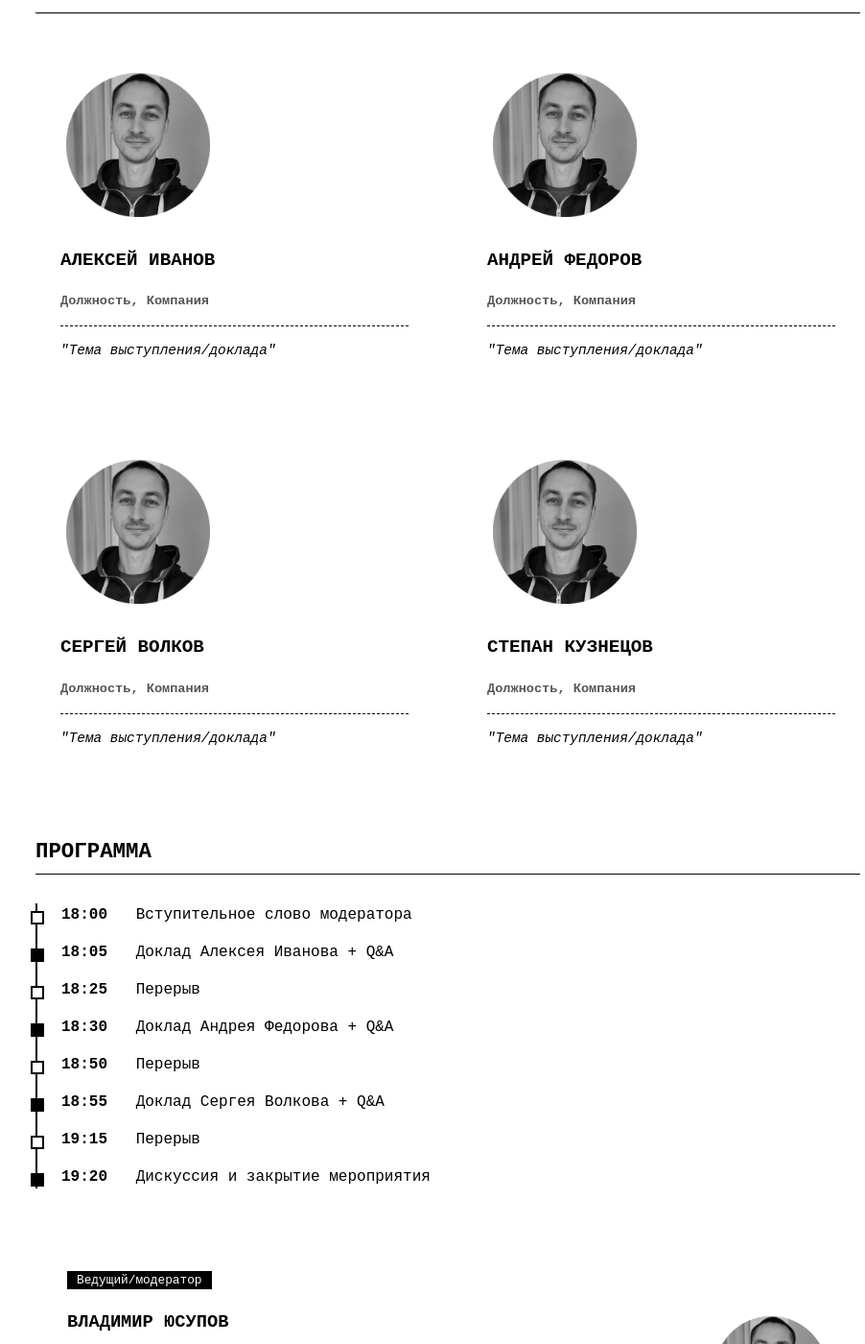
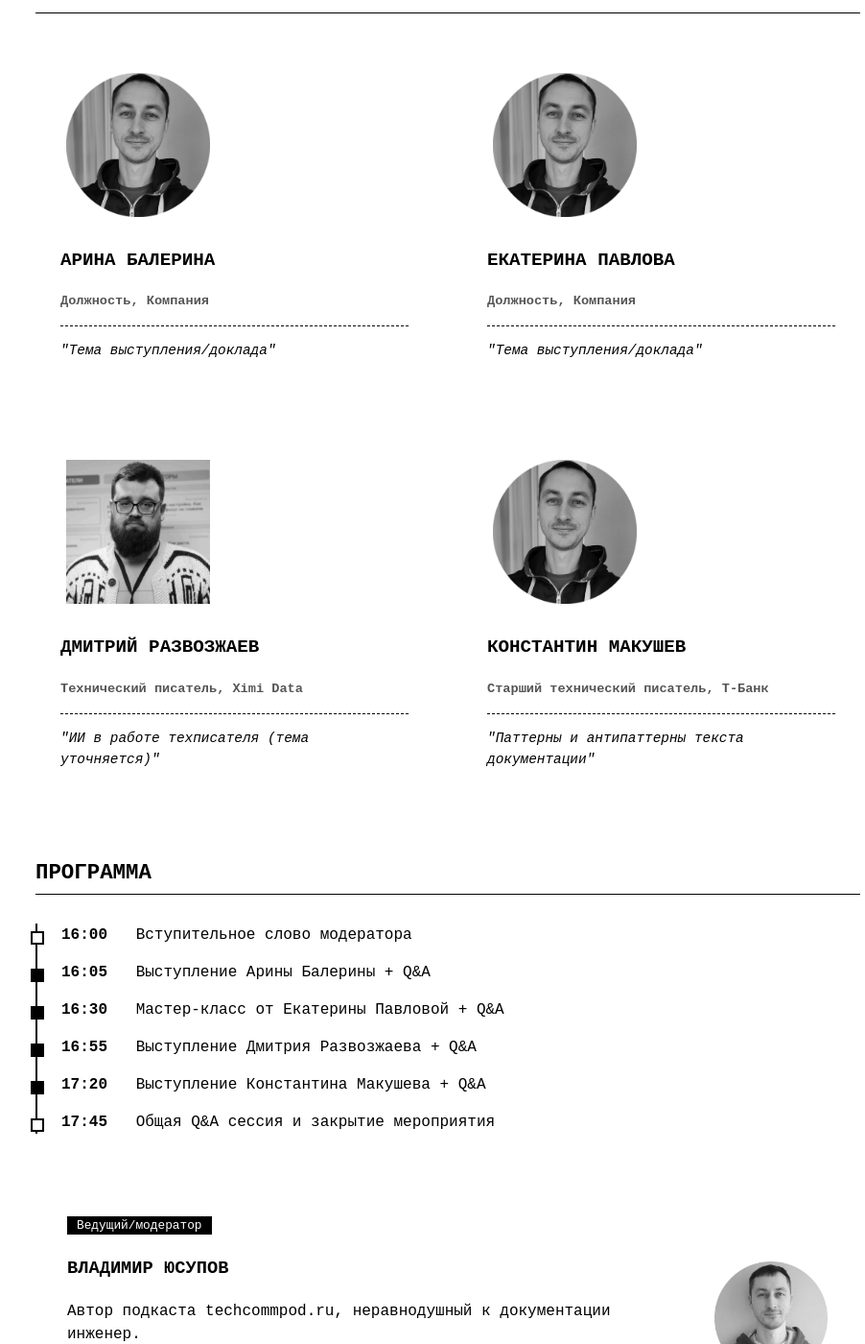
Before and after one commit to techwritex/techcommpod, a Jekyll site: the page built from meetup.md, in a window 1280 px wide and 1400 px high, scrolled down 664 px. Shown: the whole window at 96% size, without its empty margins (173-1075 px from the left). Built offline with Jekyll 4.4.1, drawn with Linux system fonts in a browser that asks for light colours; some of the changed text lies outside the part shown.

Commit message:
meetup page partners section update

```diff
--- a/_layouts/meetup.html
+++ b/_layouts/meetup.html
@@ -522,12 +522,10 @@
                     <!-- <p>> ОРГАНИЗАТОР: Подкаст techcommpod.ru</p> -->
                     <p>Митап для тех, кто находится в начале пути по выстраиванию коммуникаций между сложными технологическими решениями и их пользователями.</p>
                     <p>Вы получите обзор карьерного трека, поучаствуете в мастер-классе по оформлению портфолио, а также узнаете, как использовать ИИ для повышения эффективности своей работы.</p>
-                    <!-- <p>Данный митап создан для начинающих специалистов, которые выстраивает коммуникации между сложными технологическими решениями и их пользователями.</p>
-                    <p>Вас ждут три прикладных кейса от экспертов индустрии, а также сессия вопросов и ответов.</p> -->
                 </div>
                 <div class="meta-info">
-                    <div class="meta-box"><strong>ДАТА:</strong> 23 АПРЕЛЯ 2026</div>
-                    <div class="meta-box"><strong>ВРЕМЯ:</strong> 18:00 (МСК)</div>
+                    <div class="meta-box"><strong>ДАТА:</strong> 22 АПРЕЛЯ 2026</div>
+                    <div class="meta-box"><strong>ВРЕМЯ:</strong> 16:00 (МСК)</div>
                     <div class="meta-box"><strong>МЕСТО:</strong> ONLINE</div>
                     <div class="meta-box">
                         <!-- style="color: #d00; border-bottom: 1px dashed #d00;" -->
@@ -574,38 +572,38 @@
             <div class="speaker-grid">
                 <div class="speaker-card" data-id="01">
                     <div class="img-wrapper">
-                        <img src="https://techcommpod.ru/assets/images/vladimir-yusupov-techwritexru.jpeg" alt="Спикер 1" class="speaker-img">
+                        <img src="https://techcommpod.ru/assets/images/vladimir-yusupov-techwritexru.jpeg" alt="Арина Балерина" class="speaker-img">
                     </div>
-                    <h3>АЛЕКСЕЙ ИВАНОВ</h3>
+                    <h3>АРИНА БАЛЕРИНА</h3>
                     <p class="role">Должность, Компания</p>
                     <p class="topic">"Тема выступления/доклада"</p>
                 </div>
 
                 <div class="speaker-card" data-id="02">
                     <div class="img-wrapper">
-                        <img src="https://techcommpod.ru/assets/images/vladimir-yusupov-techwritexru.jpeg" alt="Спикер 2" class="speaker-img">
+                        <img src="https://techcommpod.ru/assets/images/vladimir-yusupov-techwritexru.jpeg" alt="Екатерина Павлова" class="speaker-img">
                     </div>
-                    <h3>АНДРЕЙ ФЕДОРОВ</h3>
+                    <h3>ЕКАТЕРИНА ПАВЛОВА</h3>
                     <p class="role">Должность, Компания</p>
                     <p class="topic">"Тема выступления/доклада"</p>
                 </div>
 
                 <div class="speaker-card" data-id="03">
                     <div class="img-wrapper">
-                        <img src="https://techcommpod.ru/assets/images/vladimir-yusupov-techwritexru.jpeg" alt="Спикер 3" class="speaker-img">
+                        <img src="https://techcommpod.ru/assets/images/meetup/dmitry-razvozzhaev.jpeg" alt="Дмитрий Развозжаев" class="speaker-img">
                     </div>
-                    <h3>СЕРГЕЙ ВОЛКОВ</h3>
-                    <p class="role">Должность, Компания</p>
-                    <p class="topic">"Тема выступления/доклада"</p>
+                    <h3>ДМИТРИЙ РАЗВОЗЖАЕВ</h3>
+                    <p class="role">Технический писатель, Ximi Data</p>
+                    <p class="topic">"ИИ в работе техписателя (тема уточняется)"</p>
                 </div>
 
                 <div class="speaker-card" data-id="04">
                     <div class="img-wrapper">
-                        <img src="https://techcommpod.ru/assets/images/vladimir-yusupov-techwritexru.jpeg" alt="Спикер 4" class="speaker-img">
+                        <img src="https://techcommpod.ru/assets/images/vladimir-yusupov-techwritexru.jpeg" alt="Константин Макушев" class="speaker-img">
                     </div>
-                    <h3>СТЕПАН КУЗНЕЦОВ</h3>
-                    <p class="role">Должность, Компания</p>
-                    <p class="topic">"Тема выступления/доклада"</p>
+                    <h3>КОНСТАНТИН МАКУШЕВ</h3>
+                    <p class="role">Старший технический писатель, Т-Банк</p>
+                    <p class="topic">"Паттерны и антипаттерны текста документации"</p>
                 </div>
             </div>
         </section>
@@ -615,36 +613,40 @@
             <h2 class="section-title">ПРОГРАММА</h2>
             <div class="timeline">
                 <div class="timeline-item">
-                    <span class="time">18:00</span>
+                    <span class="time">16:00</span>
                     <span class="activity">Вступительное слово модератора</span>
                 </div>
                 <div class="timeline-item highlight">
-                    <span class="time">18:05</span>
-                    <span class="activity">Доклад Алексея Иванова + Q&A</span>
+                    <span class="time">16:05</span>
+                    <span class="activity">Выступление Арины Балерины + Q&A</span>
+                </div>
+                <!-- <div class="timeline-item">
+                    <span class="time">16:25</span>
+                    <span class="activity">Перерыв</span>
+                </div> -->
+                <div class="timeline-item highlight">
+                    <span class="time">16:30</span>
+                    <span class="activity">Мастер-класс от Екатерины Павловой + Q&A</span>
+                </div>
+                <!-- <div class="timeline-item">
+                    <span class="time">16:55</span>
+                    <span class="activity">Перерыв</span>
+                </div> -->
+                <div class="timeline-item highlight">
+                    <span class="time">16:55</span>
+                    <span class="activity">Выступление Дмитрия Развозжаева + Q&A</span>
+                </div>
+                <!-- <div class="timeline-item">
+                    <span class="time">19:15</span>
+                    <span class="activity">Перерыв</span>
+                </div> -->
+                <div class="timeline-item highlight">
+                    <span class="time">17:20</span>
+                    <span class="activity">Выступление Константина Макушева + Q&A</span>
                 </div>
                 <div class="timeline-item">
-                    <span class="time">18:25</span>
-                    <span class="activity">Перерыв</span>
-                </div>
-                <div class="timeline-item highlight">
-                    <span class="time">18:30</span>
-                    <span class="activity">Доклад Андрея Федорова + Q&A</span>
-                </div>
-                <div class="timeline-item">
-                    <span class="time">18:50</span>
-                    <span class="activity">Перерыв</span>
-                </div>
-                <div class="timeline-item highlight">
-                    <span class="time">18:55</span>
-                    <span class="activity">Доклад Сергея Волкова + Q&A</span>
-                </div>
-                <div class="timeline-item">
-                    <span class="time">19:15</span>
-                    <span class="activity">Перерыв</span>
-                </div>
-                <div class="timeline-item highlight">
-                    <span class="time">19:20</span>
-                    <span class="activity">Дискуссия и закрытие мероприятия</span>
+                    <span class="time">17:45</span>
+                    <span class="activity">Общая Q&A сессия и закрытие мероприятия</span>
                 </div>
             </div>
         </section>
@@ -658,7 +660,7 @@
                     <p>Автор подкаста techcommpod.ru, неравнодушный к документации инженер.</p>
                     <p class="description">Поможет спикерам раскрыть темы, а слушателям и зрителям - получить ответы на интересующие вопросы.</p>
                 </div>
-                <img src="https://techcommpod.ru/assets/images/vladimir-yusupov-techwritexru.jpeg" alt="Модератор" class="mod-img">
+                <img src="https://techcommpod.ru/assets/images/vladimir-yusupov.png" alt="Владимир Юсупов" class="mod-img">
             </div>
         </section>
 
@@ -687,27 +689,26 @@
                 <div class="partner-item">
                     <div class="partner-header">
                         <div class="partner-logo-box">
-                            <!-- Замените URL на реальный логотип в формате SVG или PNG -->
-                            <img src="https://techcommpod.ru/assets/images/techcommpod_logo.jpeg" alt="Logo 001" class="partner-logo">
+                            <img src="https://techcommpod.ru/assets/images/meetup/parawriter_logo.jpg" alt="Parawriter" class="partner-logo">
                         </div>
                         <!-- <div class="partner-meta">ID_REF: 001_COMMUNITY</div> -->
                     </div>
-                    <h3>ТЕХПИСАТЕЛИ_РФ</h3>
-                    <p>Крупнейшее сообщество технических писателей в СНГ. Обмен опытом и база знаний.</p>
-                    <a href="#" class="partner-link">[ ПОСЕТИТЬ_РЕСУРС ]</a>
+                    <h3>Parawriter</h3>
+                    <p>Канал технического писателя о текстах, работе в айти и ещё о чём-нибудь.</p>
+                    <a href="https://t.me/parawriter" class="partner-link">[ ПОДПИСАТЬСЯ ]</a>
                 </div>
 
                 <!-- Партнер 2 -->
                 <div class="partner-item">
                     <div class="partner-header">
                         <div class="partner-logo-box">
-                            <img src="https://techcommpod.ru/assets/images/techcommpod_logo.jpeg" alt="Logo 002" class="partner-logo">
+                            <img src="https://techcommpod.ru/assets/images/meetup/mishka-v-kurse.jpg" alt="Мишка в курсе: Технический писатель" class="partner-logo">
                         </div>
                         <!-- <div class="partner-meta">ID_REF: 002_MEDIA</div> -->
                     </div>
-                    <h3>DEV_REL_WEEKLY</h3>
-                    <p>Еженедельный дайджест об инженерной культуре и работе с техническим контентом.</p>
-                    <a href="#" class="partner-link">[ ПОДПИСАТЬСЯ ]</a>
+                    <h3>Мишка в курсе: Технический писатель</h3>
+                    <p>ТГ-канал о жизни и карьере техписателя</p>
+                    <a href="https://t.me/mishka_v_kurse" class="partner-link">[ ПОДПИСАТЬСЯ ]</a>
                 </div>
             </div>
         </section>
@@ -749,7 +750,7 @@
                     * Нажимая кнопку, вы перейдете в Google Forms для заполнения анкеты участника.
                 </p>
 
-                <a href="#" class="btn-cal">Добавить в календарь (.ics)</a>
+                <!-- <a href="#" class="btn-cal">Добавить в календарь (.ics)</a> -->
 
             </div>
         </section>
```
Also changed, not shown: assets/images/meetup/dmitry-razvozzhaev.jpeg (added), assets/images/meetup/mishka-v-kurse.jpg (added), assets/images/meetup/parawriter_logo.jpg (added), 3 other files.
